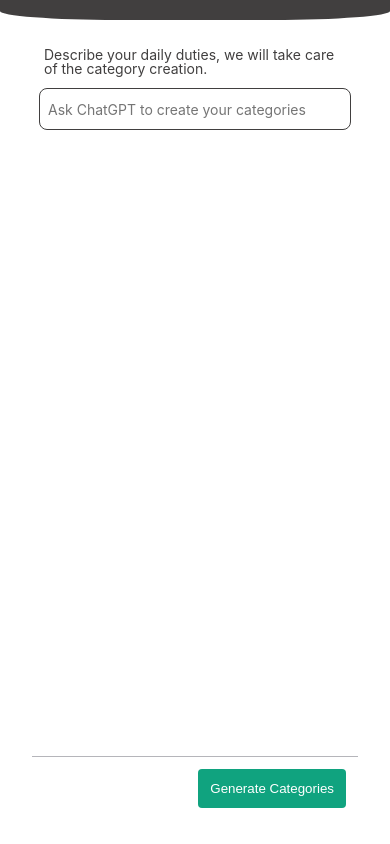
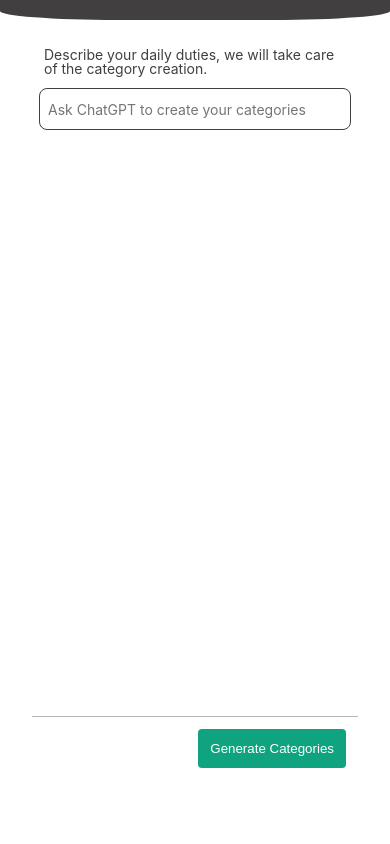
Before and after one commit to alirezaaminii/todox, a Next.js app: page /generate in a window 390 px wide. Built offline with nearby package versions, Linux system fonts and the light colour scheme.

Commit message:
refactor: improve layout responsive

```diff
--- a/src/layout/style.ts
+++ b/src/layout/style.ts
@@ -15,6 +15,7 @@ export const LayoutContainer = styled.div`
 
   @media screen and (max-width: 500px) {
     height: 100vh;
+    padding: 48px 32px 64px;
   }
 
   &:before {
```
